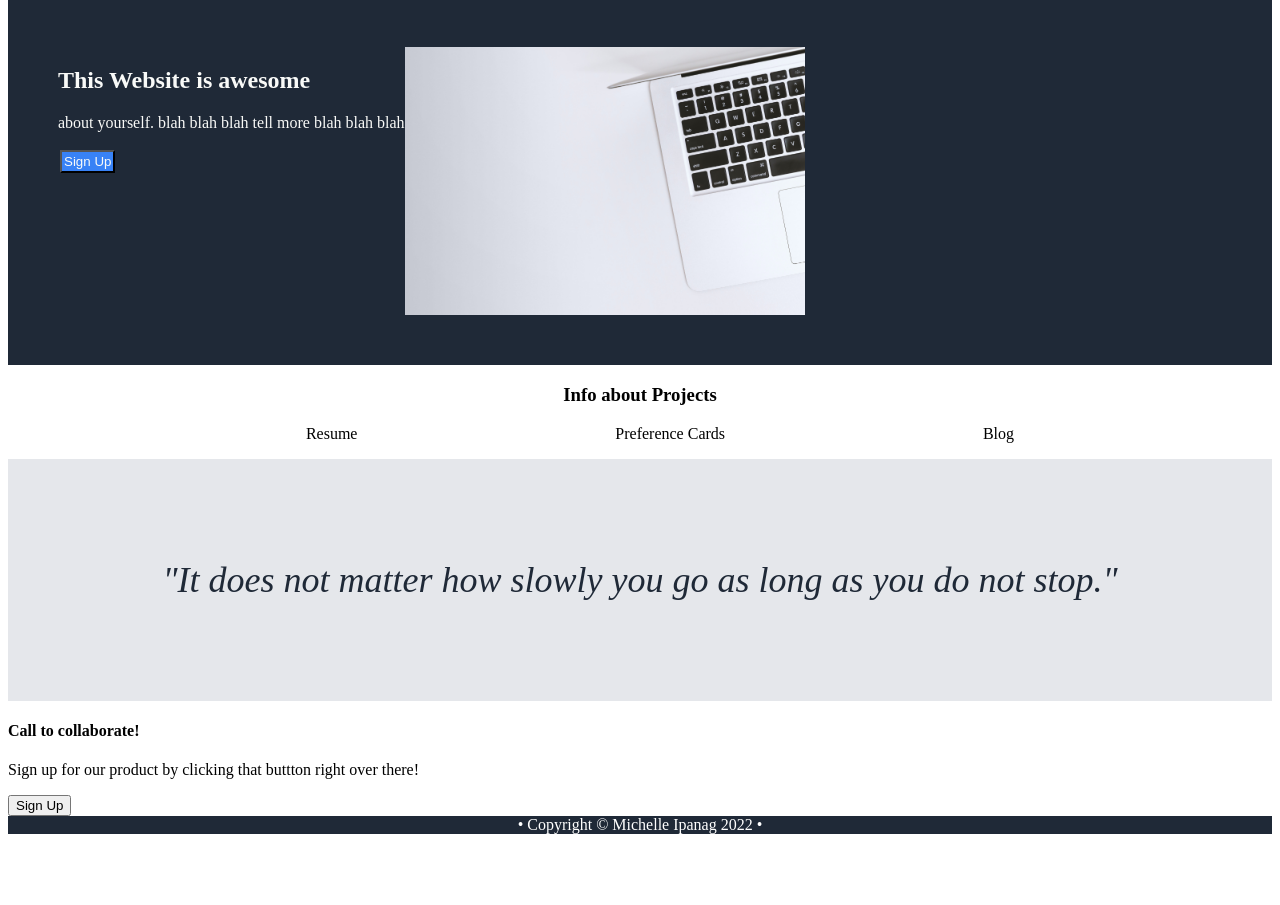
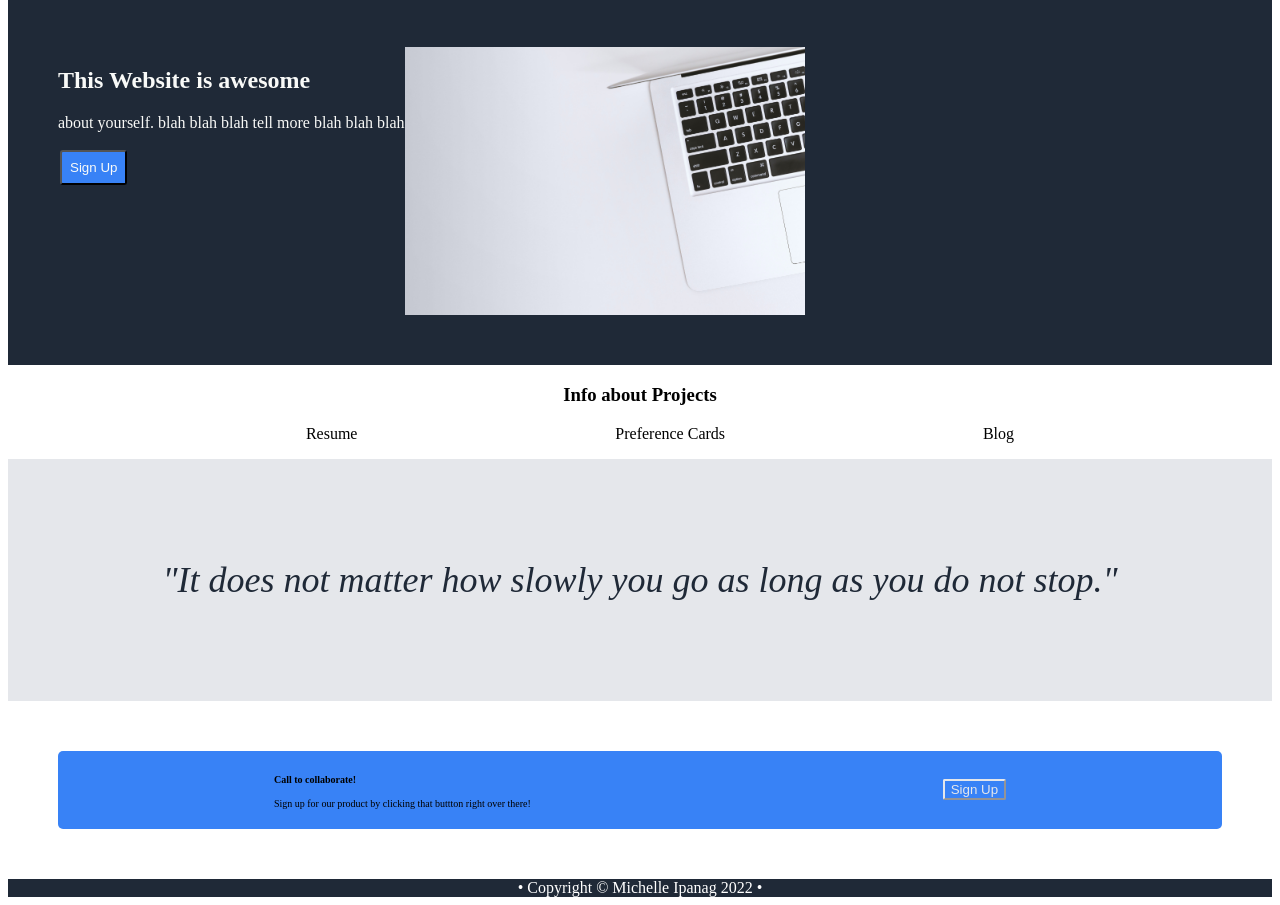
Before and after one commit to MicHibi/odinproject-landingpage, a plain HTML site: page index.html in a window 1280 px wide. Shown: the part 68-973 px from the top of the page. Before the commit the page ends 910 px from the top, so only its background shows below. Drawn offline with Linux system fonts and the light colour scheme.

Commit message:
Edit container

```diff
--- a/style.css
+++ b/style.css
@@ -34,7 +34,8 @@ header {
     background-color: #3882F6;
     color:#F9FAF8;
     margin: 2px;
-    padding: 2px;
+    padding: 8px;
+    border-radius: 3px;
 }
 img {
     width: 400px;
@@ -64,7 +65,22 @@ section .quote {
     align-items: center;
     padding: 100px;
 }
-
+section .cta, .cta-container {
+    background-color: #3882F6;
+    font-size: 10px;
+    display: flex;
+    justify-content: space-around;
+    align-items: center;
+    margin: 50px;
+    padding: 10px;
+    border-radius: 5px;
+}
+#cta button {
+    background-color: #3882F6;
+    color: #E5E7EB;
+    border-color: #E5E7EB;
+    border-radius: 2px;
+}
 footer {
     display: flex;
     justify-content: center;
```
